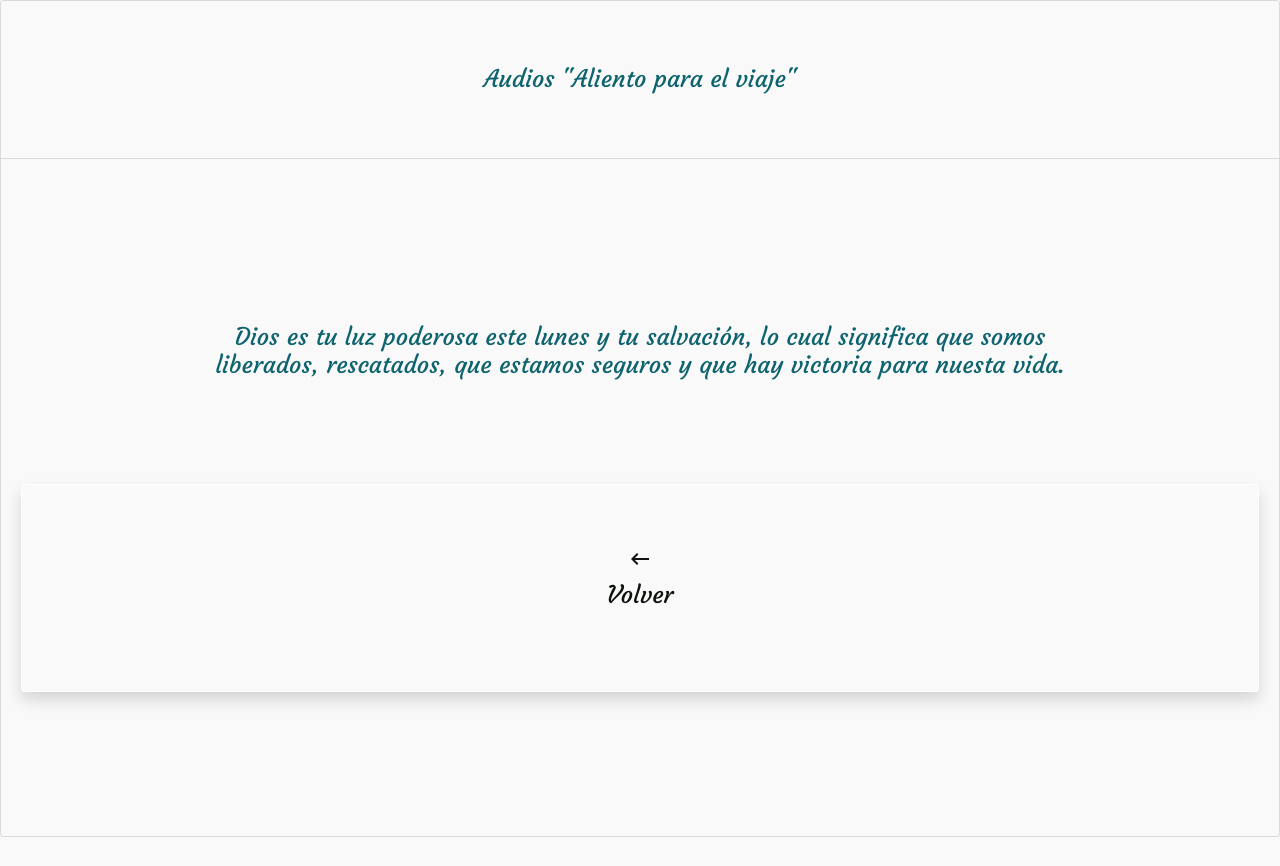
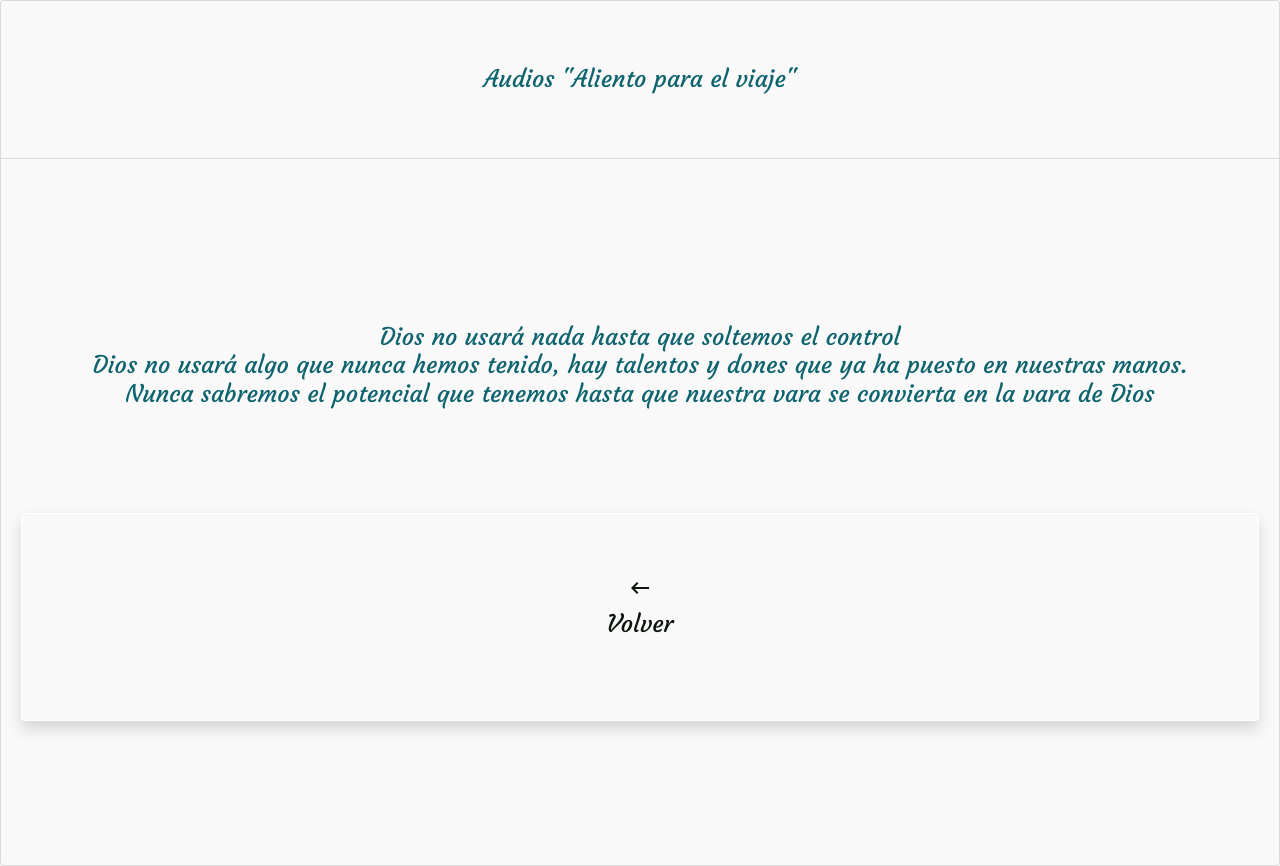
Before and after one commit to gran-gas/aliento, a Flask app: page /pensamiento.html in a window 1280 px wide. Before the commit the page ends 837 px from the top, so only its background shows below. Run offline with Flask 2, Linux system fonts and the light colour scheme; some libraries are stand-ins or nearby versions.

Commit message:
first commit

```diff
--- a/templates/pensamiento.html
+++ b/templates/pensamiento.html
@@ -16,7 +16,7 @@
         <br>
         <br>
         <p class="card-text h5 main-title text-center">
-           Dios es tu luz poderosa este lunes y tu salvación, lo cual significa que somos<br> liberados, rescatados, que estamos seguros y que hay victoria para nuesta vida.
+           Dios no usará nada hasta que soltemos el control<br>Dios no usará algo que nunca hemos tenido, hay talentos y dones que ya ha puesto en nuestras manos.<br>Nunca sabremos el potencial que tenemos hasta que nuestra vara se convierta en la vara de Dios
         </p>
             <br>
             <br>
```
Also changed, not shown: templates/audio.html (+5 -5 lines), 2 other files.
